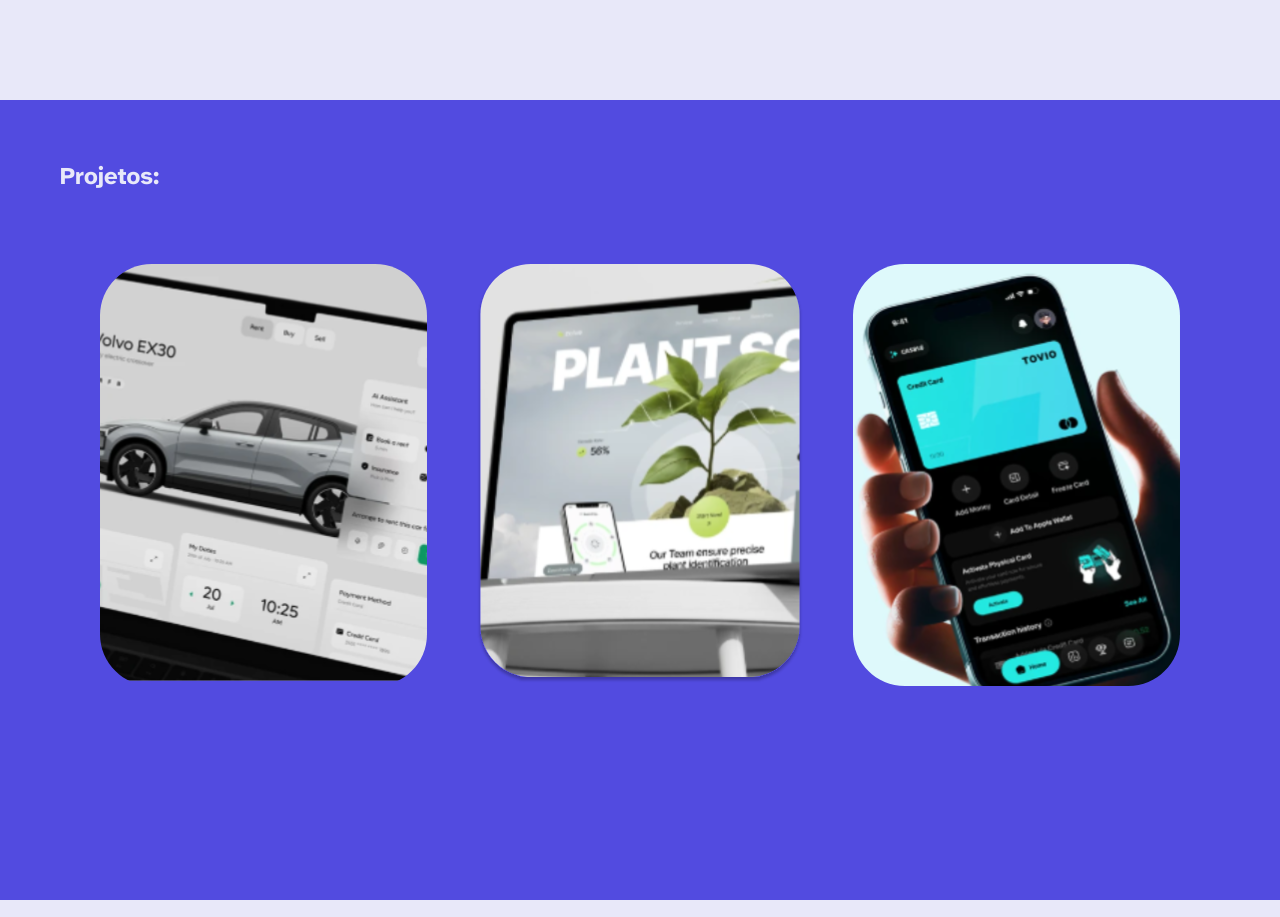
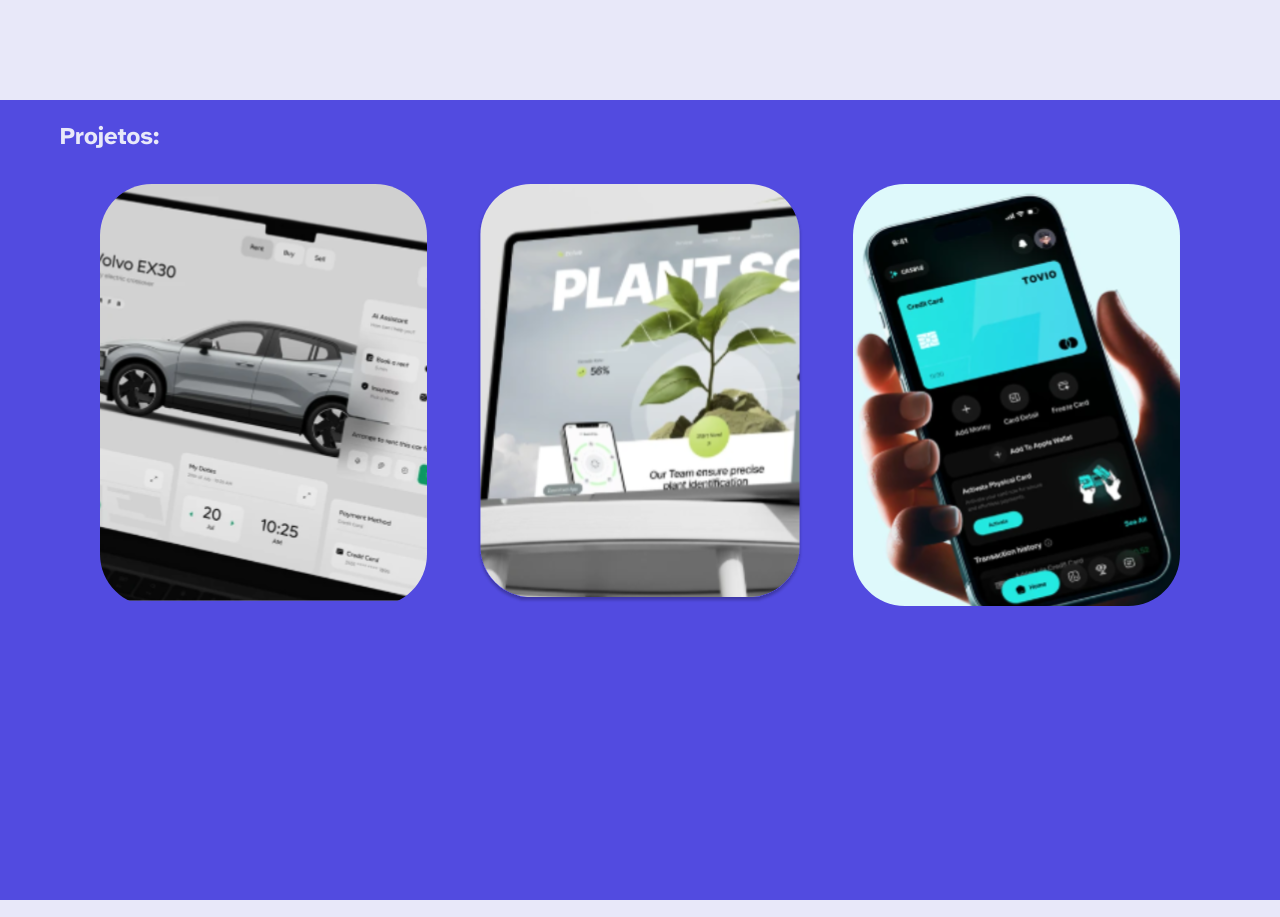
Before and after one commit to joaomidowz/Portfolio, a React (Vite) app: page / in a window 1280 px wide. Shown: the part 2300-3217 px from the top of the page. Built offline with nearby package versions, Linux system fonts and the light colour scheme.

Commit message:
Ajustando Carrossel no Desktop

```diff
--- a/src/pages/Portifolio.tsx
+++ b/src/pages/Portifolio.tsx
@@ -10,7 +10,7 @@
 function Portifolio() {
   return (
     <div className="w-screen h-screen md:w-auto bg-secondary font-atkinson text-primary p-5 max-phone:h-100 max-phone:rounded-t-3xl max-phone:shadow-phone">
-        <p className="p-10 font-black text-2xl max-mobile:text-xl max-phone:text-lg mb-8 max-phone:px-0.5">Projetos:</p>
+        <p className="px-10 font-black text-2xl max-mobile:text-xl max-phone:text-lg mb-8 max-phone:px-0.5">Projetos:</p>
       <div className="px-20 max-lg:p0 max-laptop:p-12 max-tablet:px-5 max-mobile:py-0 max-mobile:px-8">
         <Swiper
           freeMode={true}
```
